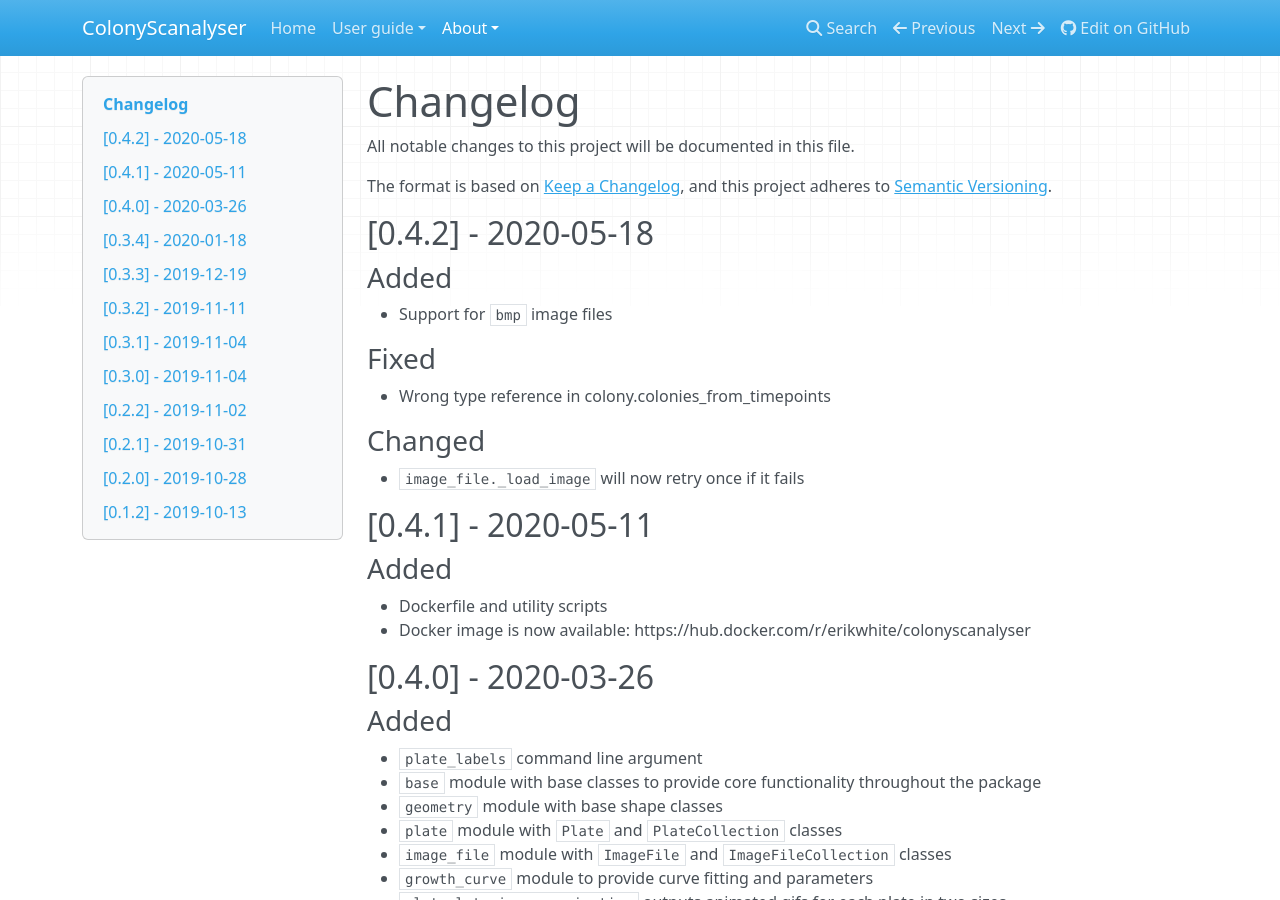
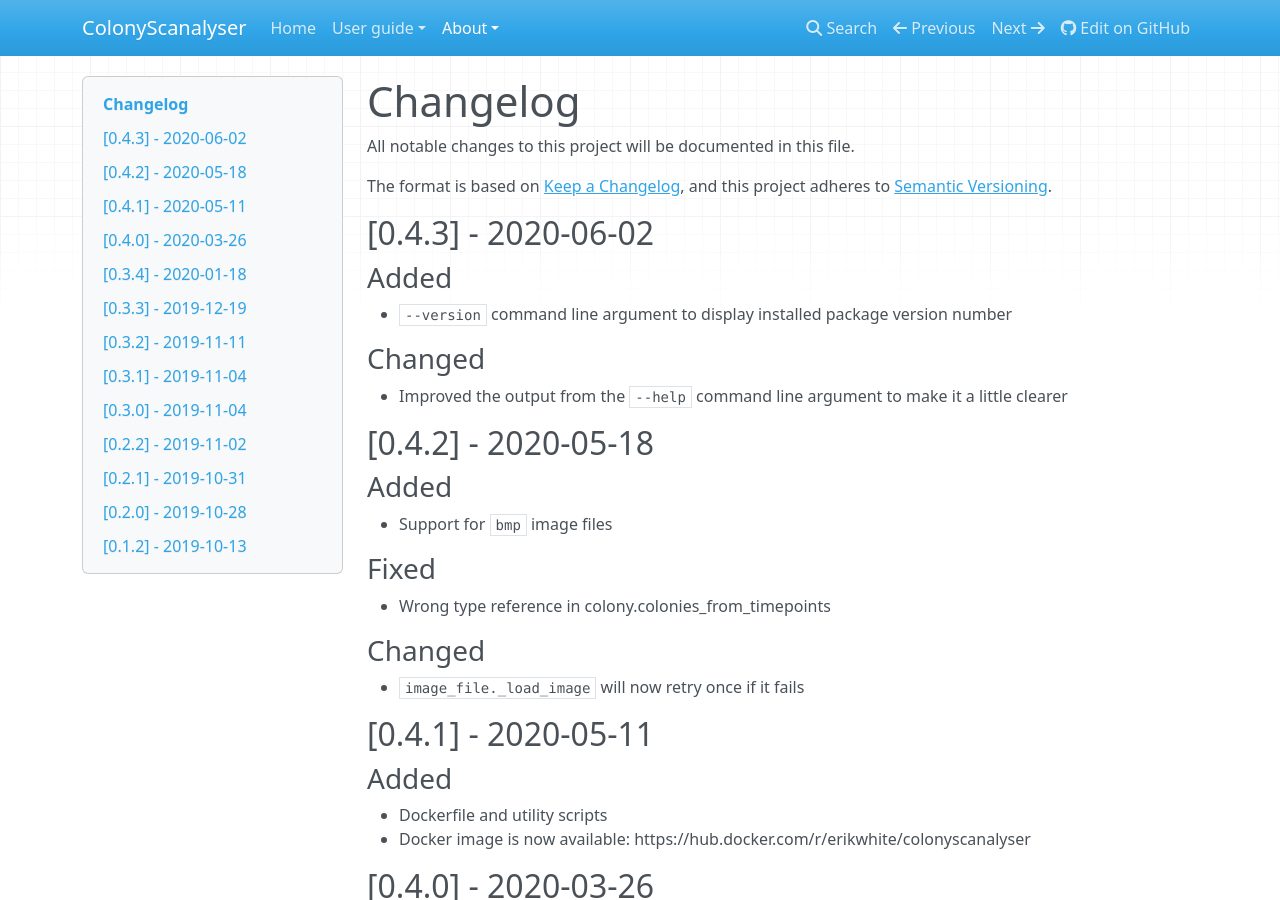
Before and after one commit to Erik-White/ColonyScanalyser, an MkDocs documentation site: the page built from docs/CHANGELOG.md, in a window 1280 px wide and 900 px high. Built offline with MkDocs 1.6.1, drawn with Linux system fonts in a browser that asks for light colours; nearby versions of some CDN libraries.

Commit message:
Update documentation and version bump to 0.4.3

```diff
--- a/docs/CHANGELOG.md
+++ b/docs/CHANGELOG.md
@@ -3,6 +3,12 @@
 
 The format is based on [Keep a Changelog](https://keepachangelog.com/en/1.0.0/),
 and this project adheres to [Semantic Versioning](https://semver.org/spec/v2.0.0.html).
+
+## [0.4.3] - 2020-06-02
+### Added
+- `--version` command line argument to display installed package version number
+### Changed
+- Improved the output from the `--help` command line argument to make it a little clearer
 
 ## [0.4.2] - 2020-05-18
 ### Added
--- a/setup.py
+++ b/setup.py
@@ -22,7 +22,7 @@
 setup(
     python_requires = ">=3.7",
     name = "colonyscanalyser",
-    version = "0.4.2",
+    version = "0.4.3",
     description = "An image analysis tool for measuring microorganism colony growth",
     long_description = long_description,
     long_description_content_type = "text/markdown",
```
Also changed, not shown: docs/command_line_arguments.md (+6 -0 lines).
